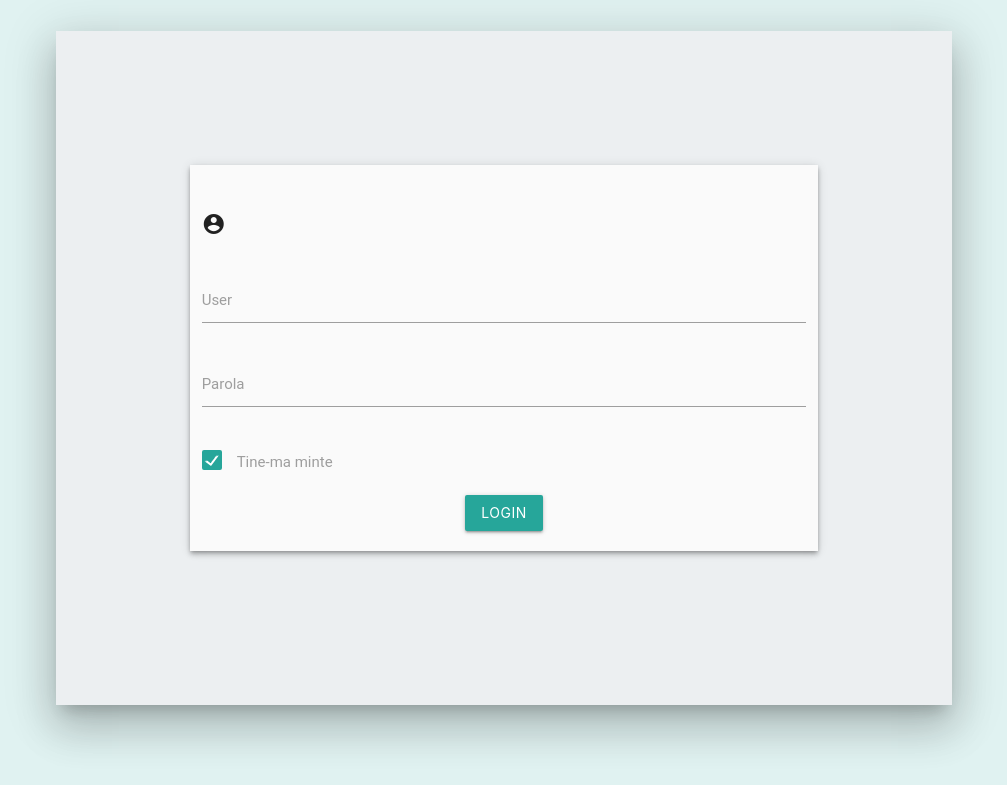
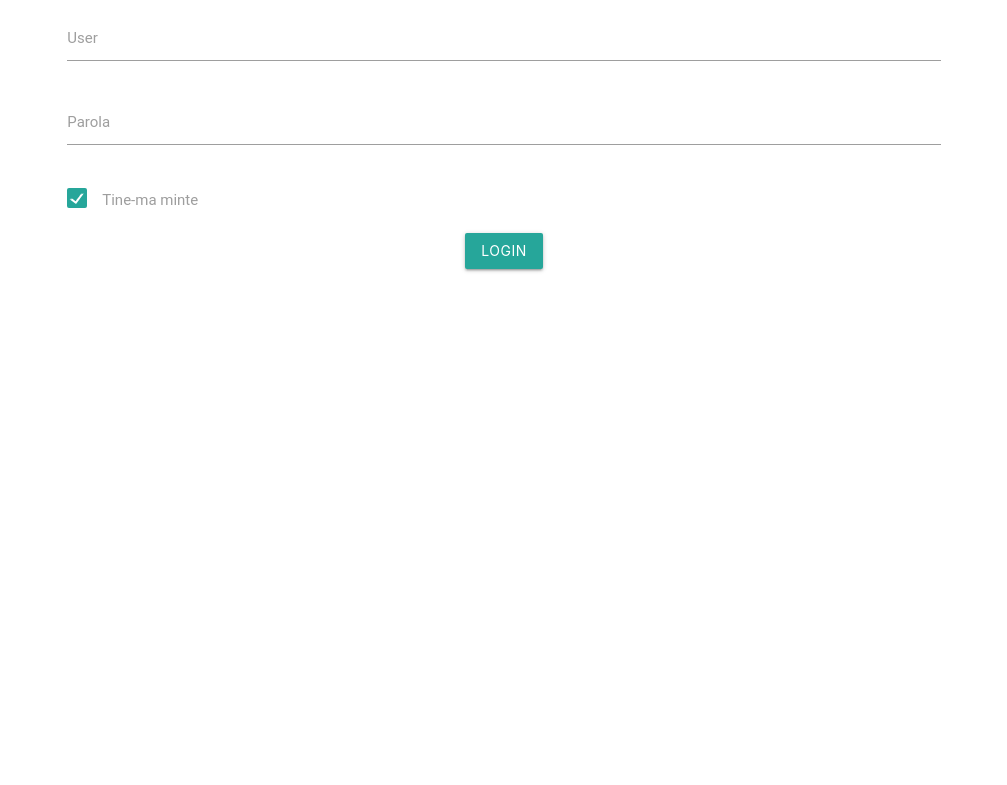
Before and after one commit to insideru/BP, a PHP site: page /proto-login.html in a window 1280 px wide. Shown: the top 785 px of the page, without its empty margins (136-1143 px from the left). Run offline with PHP 8.4, Linux system fonts and the light colour scheme.

Commit message:
repso test

```diff
--- a/include/account_class.php
+++ b/include/account_class.php
@@ -539,10 +539,8 @@ public function sessionLogin(): bool
 			//iteram prin toate sesiunile
 			while ($row = $res->fetch(PDO::FETCH_ASSOC)) {
  				$hashedToken = $row['account_token'];
-				echo $accountToken . '||' . $hashedToken .'<BR>';
  				//verificam daca se potriveste cookieul cu tokenul
  				if (password_verify($accountToken, $hashedToken)) {
-					echo 'JA CA A MERS!<BR>';
  					//modificam sesiunea
  					$query = 'UPDATE '.$schema.'.sessions SET session_id = :sid WHERE account_token = :stk';
 					try {
--- a/proto-login.html
+++ b/proto-login.html
@@ -7,21 +7,8 @@
         <link rel="stylesheet" href="styles/styles.css">
         <link href="https://fonts.googleapis.com/icon?family=Material+Icons" rel="stylesheet">
     </head>
-    <body class="teal lighten-5 valign-wrapper">
+    <body class="">
         <div class="container">
-            <div class="z-depth-5 blue-grey lighten-5 loginCard">
-                <div class="z-depth-2 grey lighten-5 container">
-                    <div class="row">
-                        <form class="col s12" id="form">
-                            <div class="row">
-                                <div class="progress hidden2" id="loader1">
-                                    <div class="indeterminate hidden2" id="loader2"></div>
-                                </div>
-                            </div>
-                            <div class="row">
-                                <div class = "col s1"><i class = "material-icons prefix">account_circle</i></div>
-                                <div class = "col s11 center-align"><span class="errorSpan" id="error"></span></div>
-                            </div>
             <div class = "row">
                 <div class = "input-field col s12">
                     <input id = "email" type = "text" data-error="user invalid" class="validate" required>
@@ -41,10 +28,6 @@
             <div class = "row">
                 <div class="col s12 center-align">
                     <button class="waves-effect waves-light btn" id="login" type="submit" name="action" onclick="logReg=1;">Login</button>
-                                </div>
-                            </div>
-                        </form>
-                    </div>
                 </div>
             </div>
         </div>
```
Lines whose indentation alone changed are shown as unchanged.
